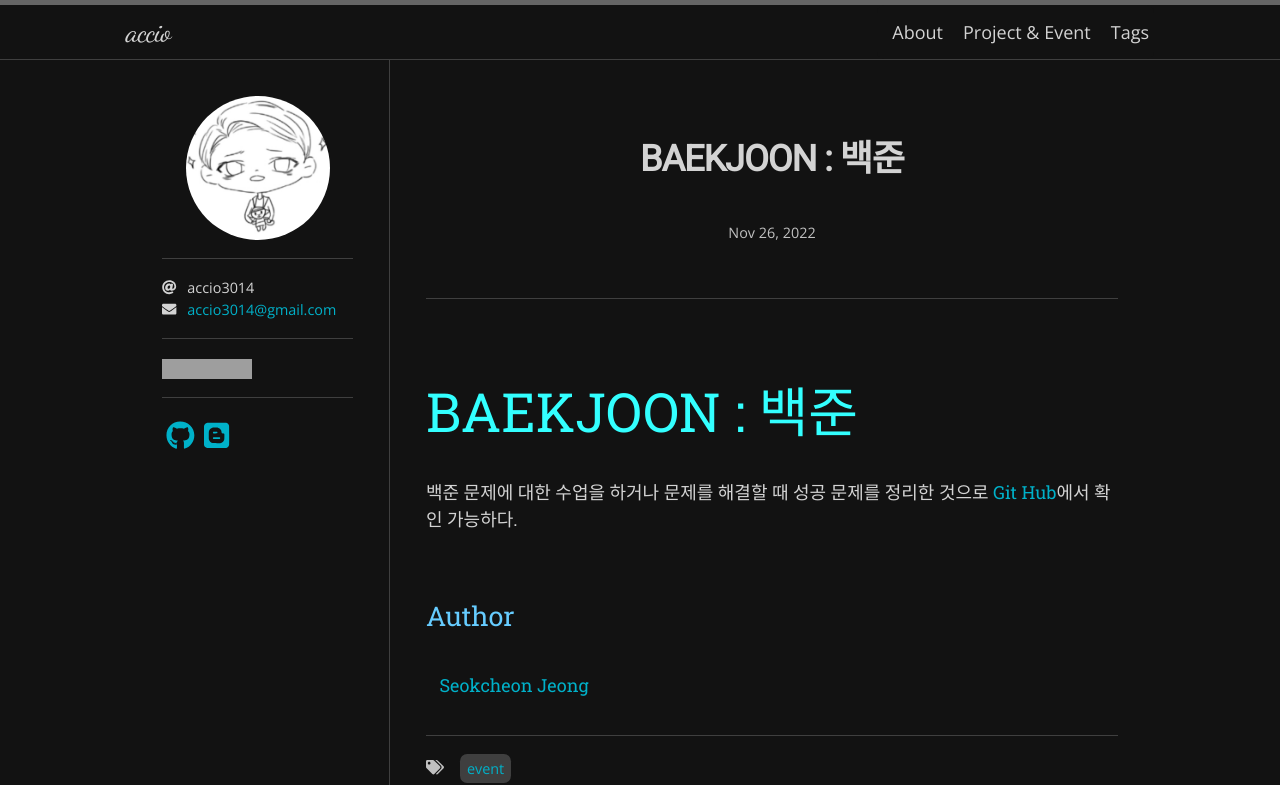
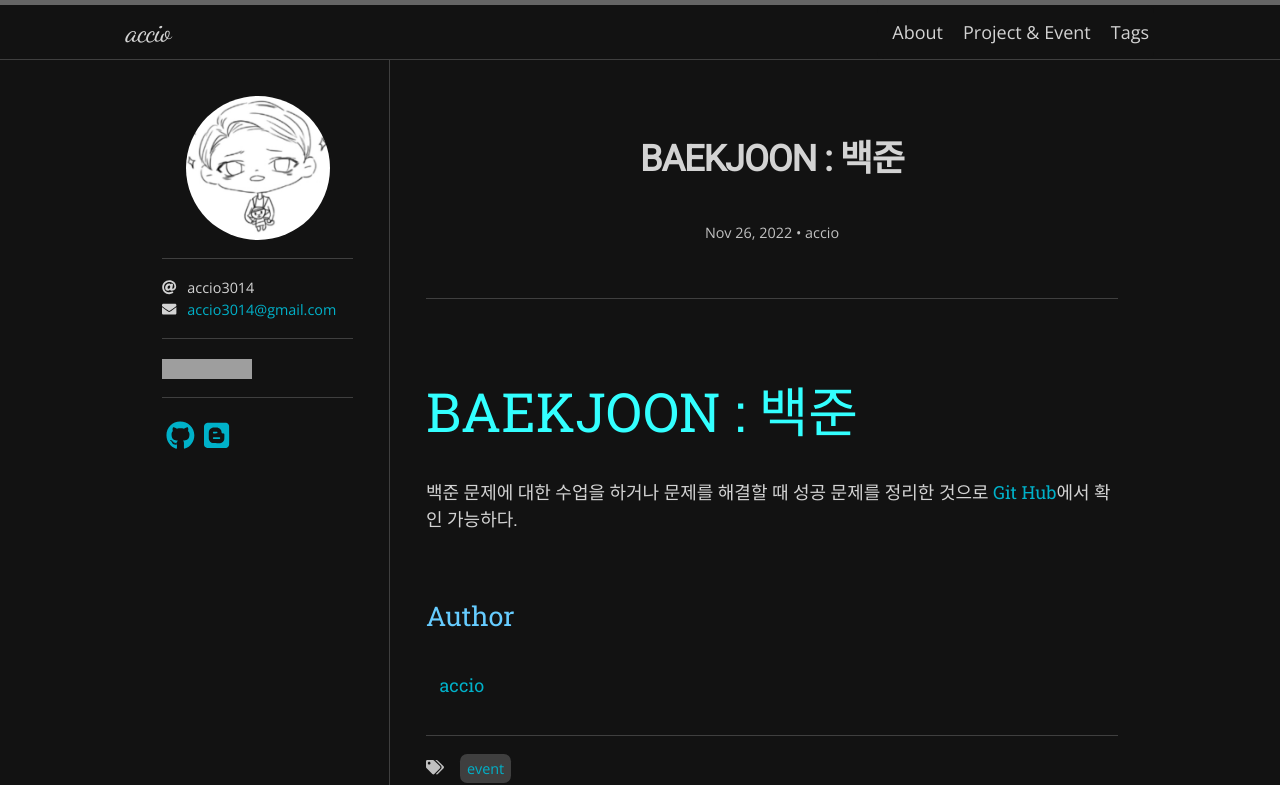
Before and after one commit to accio3014/accio3014.github.io, a Jekyll site: the page built from _posts/2022-11-26-BAEKJOON.md, in a window 1280 px wide. Shown: the top 785 px of the page. Built offline with Jekyll 4.4.1, drawn with Linux system fonts in a browser that asks for light colours; nearby versions of some CDN libraries; some web fonts are replaced; grey boxes are pictures that could not be loaded.

Commit message:
Update Baekjoon post

```diff
--- a/_posts/2022-11-26-BAEKJOON.md
+++ b/_posts/2022-11-26-BAEKJOON.md
@@ -2,6 +2,7 @@
 layout: post
 title: "BAEKJOON : 백준"
 tags: [event]
+author: accio
 ---
 
 <span style="font-size:3em; color:#33FFFF;">BAEKJOON : 백준</span>
@@ -13,6 +14,6 @@
 <span style="font-size:1.5em; color:#66CCFF;">Author</span>
 <p>
 <div>
-   <a href="https://accio3014.github.io/" target="_blank">Seokcheon Jeong</a>
+   <a href="https://accio3014.github.io/" target="_blank">accio</a>
 </div>
 </p>
```
